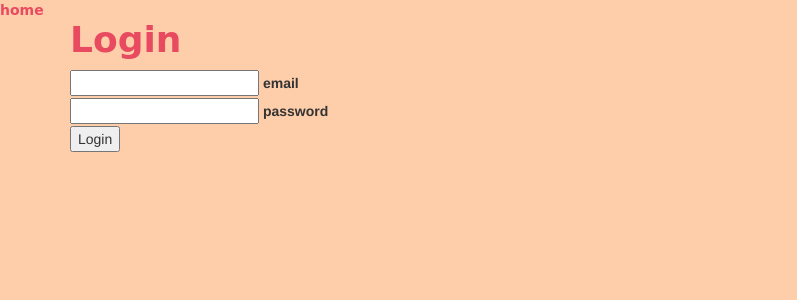
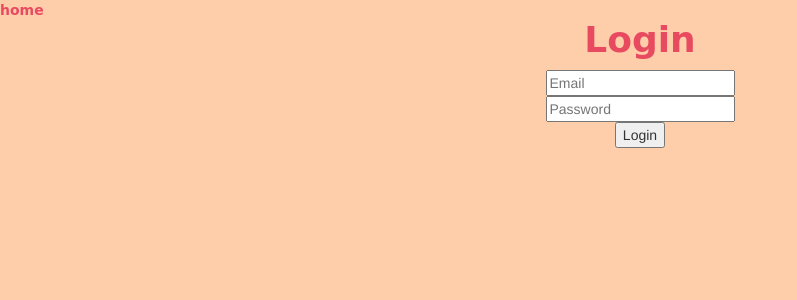
Before and after one commit to nickrettino/wishlist-ultimate, a Flask app: page /login in a window 1280 px wide. Shown: the top 300 px of the page, without its empty margins (0-797 px from the left). Run offline with Flask 2, Linux system fonts and the light colour scheme; some libraries are stand-ins or nearby versions; some web fonts are replaced.

Commit message:
Form centered and placeholders made

```diff
--- a/forms.py
+++ b/forms.py
@@ -1,11 +1,11 @@
 """script for all form classes"""
 
 from flask_wtf import FlaskForm
-from wtforms.fields import EmailField, PasswordField, StringField
+from wtforms.fields import EmailField, PasswordField
 from wtforms.validators import DataRequired
 
 
 class LoginForm(FlaskForm):
 
-    email = EmailField("email", validators=[DataRequired()])
-    password = PasswordField("password", validators=[DataRequired()])
+    email = EmailField("Email", validators=[DataRequired()])
+    password = PasswordField("Password", validators=[DataRequired()])
--- a/templates/login.html
+++ b/templates/login.html
@@ -6,18 +6,16 @@
 {{ super() }}
 
 <div>
-    <div class="container">
+    <div class="container text-center">
         <h1 class="text_center">Login</h1>
         <div class="">
             <form class="form" action="GET" action="{{url_for('login_page')}}">
                 {{ form.csrf_token }}
                 <div class="form-floating">
-                    {{ form.email(size=20) }}
-                    {{ form.email.label }}
+                    {{ form.email(size=20, placeholder="Email") }}
                 </div>
                 <div class="form-floating">
-                    {{ form.password(size=20) }}
-                    {{ form.password.label }}
+                    {{ form.password(size=20, placeholder="Password") }}
                 </div>
                 <input type="submit" value="Login">
             </form>
```
